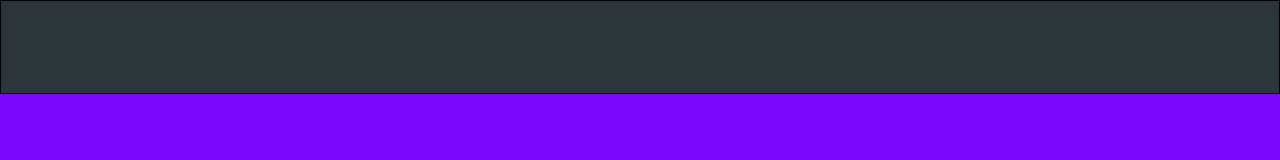
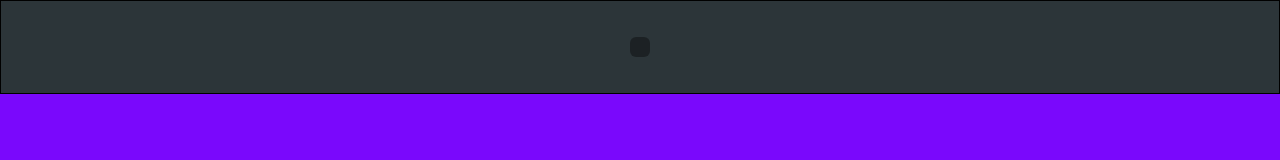
Before and after one commit to Glosseta/glosseta, a Next.js app: page /search/result-box in a window 1280 px wide. Shown: the top 160 px of the page. Built offline with nearby package versions, Linux system fonts and the light colour scheme.

Commit message:
Fixes background color missing on tags

```diff
--- a/src/pages/search/result-box.tsx
+++ b/src/pages/search/result-box.tsx
@@ -18,7 +18,7 @@ export const ResultBox = ({ definition, category, term }: any): JSX.Element => {
           >
             {term}
           </Heading>
-          <Tag variant="solid" colorScheme="black" size={"sm"}>
+          <Tag variant="solid" colorScheme="blackAlpha" size={"sm"}>
             <TagLabel color="white">{category}</TagLabel>
           </Tag>
           <Text padding={2} fontSize={{ base: "xs", sm: "md" }} color="white">
```
